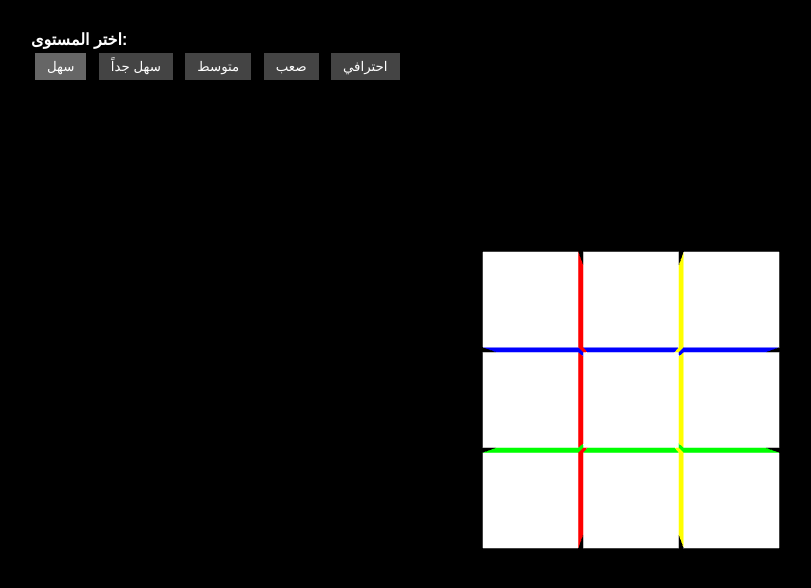
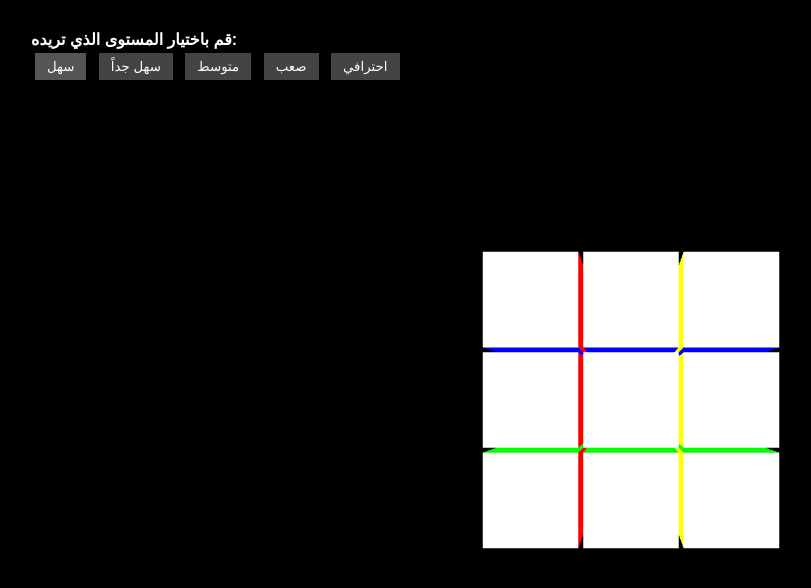
Before and after one commit to ZED-APP/rubiccub, a plain HTML site: page index.html in a window 1280 px wide. In both pictures the pointer is over the button "سهل". Shown: the whole page, without its empty margins (9-820 px from the left). Drawn offline with nearby package versions, Linux system fonts and the light colour scheme; animation ran at ten frames a second.

Commit message:
Update index.html

```diff
--- a/index.html
+++ b/index.html
@@ -23,13 +23,13 @@
       cursor: pointer;
     }
     #levelMenu button:hover {
-      background: #666;
+      background: #555;
     }
   </style>
 </head>
 <body>
   <div id="levelMenu">
-    <strong>اختر المستوى:</strong><br>
+    <strong>قم باختيار المستوى الذي تريده:</strong><br>
     <button onclick="startLevel(1)">سهل</button>
     <button onclick="startLevel(2)">سهل جداً</button>
     <button onclick="startLevel(3)">متوسط</button>
```
